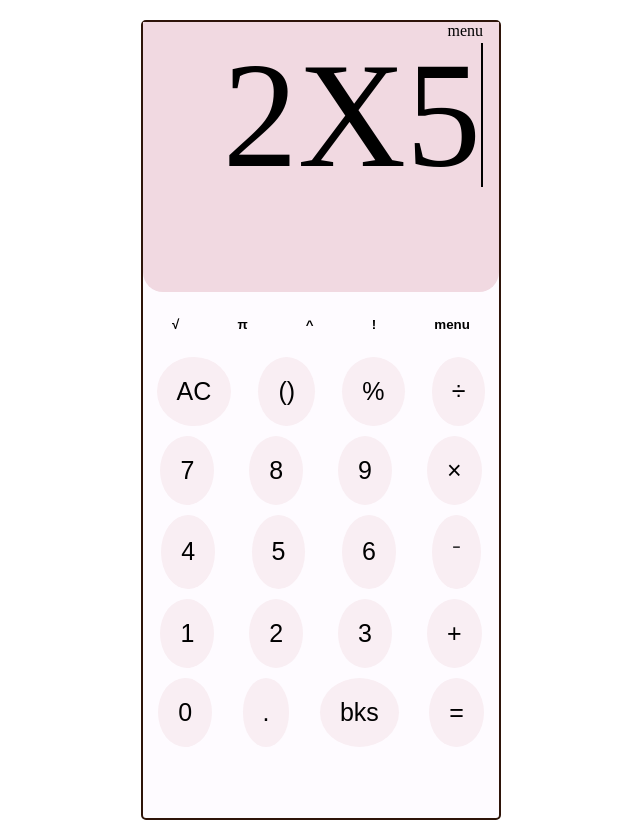
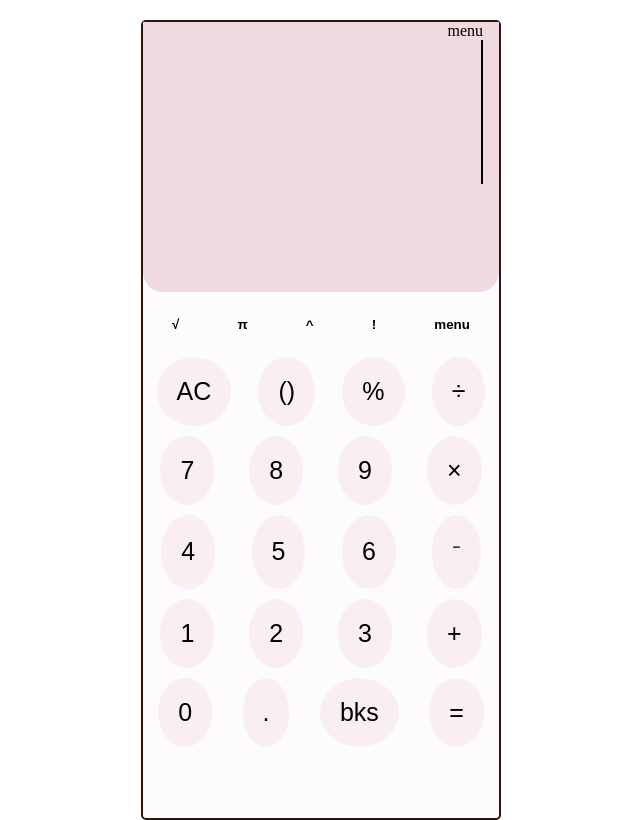
Before and after one commit to gray-adeyi/material-calculator, a Vue app: page / in a window 1280 px wide. Shown: the whole page, without its empty margins (319-959 px from the left). Built offline with nearby package versions, Linux system fonts and the light colour scheme.

Commit message:
Bind expression state

```diff
--- a/src/components/CalculatorEntry.vue
+++ b/src/components/CalculatorEntry.vue
@@ -1,12 +1,15 @@
 <script lang="ts" setup>
 import DisplayCursor from "./DisplayCursor.vue";
 import BaseEntry from "./BaseEntry.vue";
+import { useCalculatorStore } from "../store";
+
+const calculator = useCalculatorStore();
 </script>
 
 <template>
   <div class="entry-container">
     <DisplayCursor :blink-rate="1000" />
-    <BaseEntry class="expression-text" value="2X5" />
+    <BaseEntry class="expression-text" :value="calculator.expression" />
   </div>
 </template>
 
```
